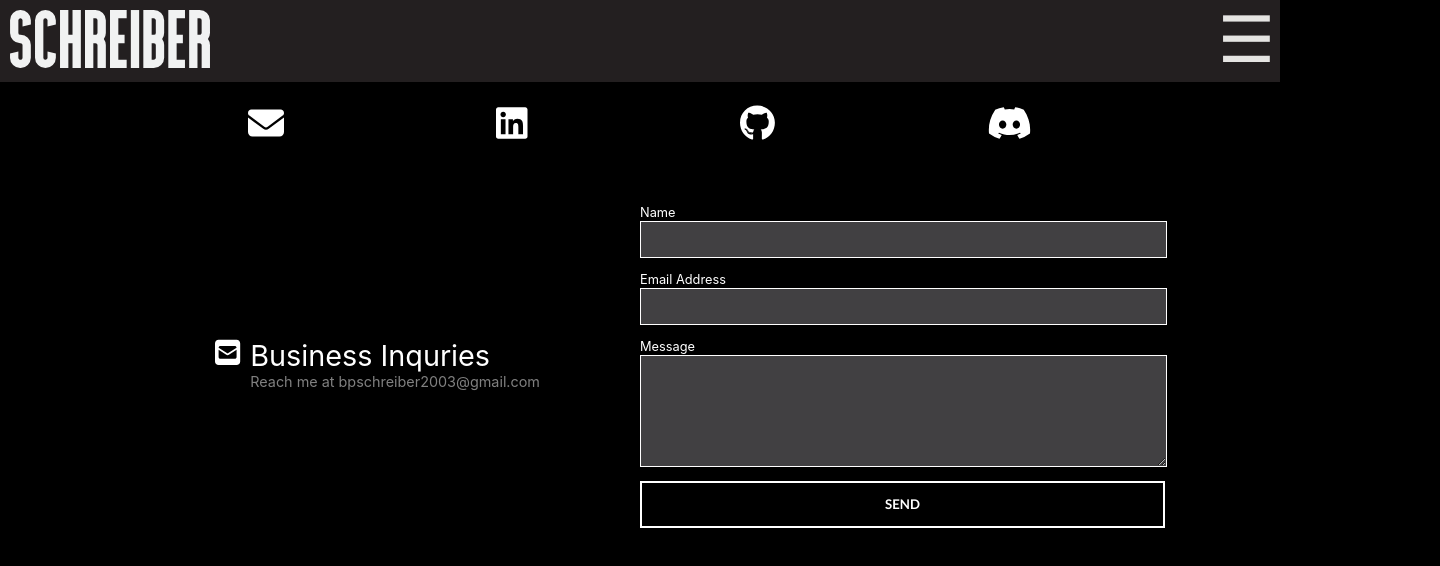
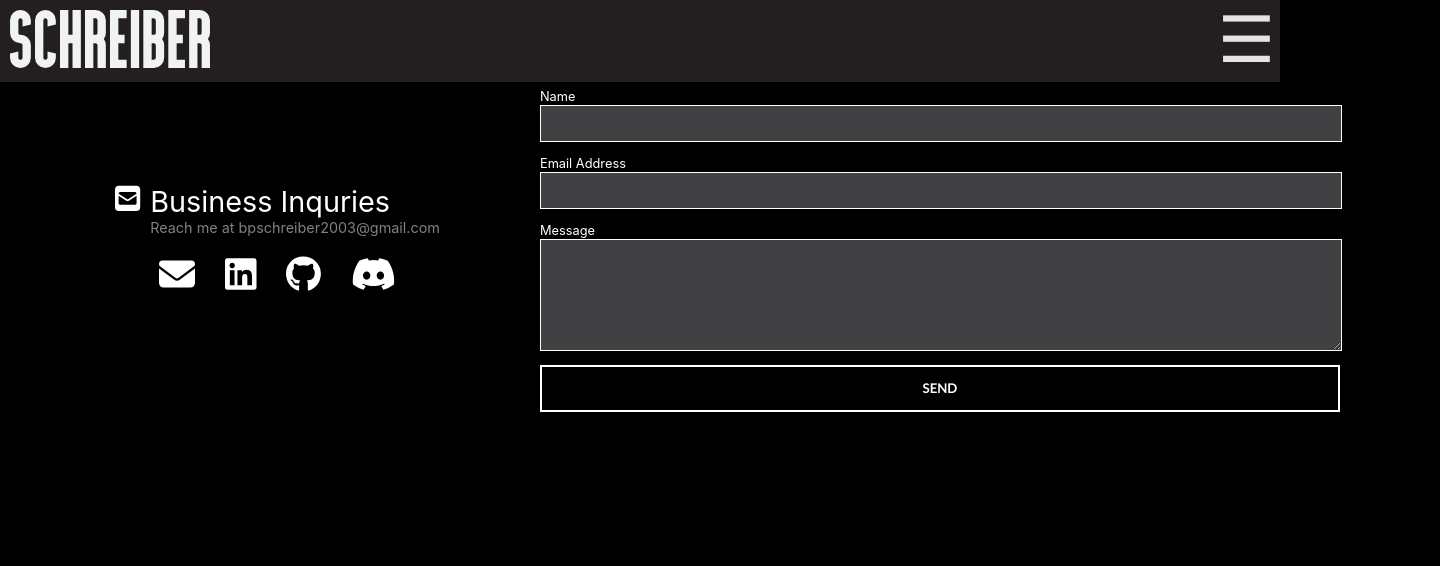
Before and after one commit to bens-schreiber/portfolio-2022, a React (Create React App) app: page /contact in a window 1280 px wide. Shown: the top 566 px of the page, 1440 px wide, since content can reach past the window. Built offline with nearby package versions, Linux system fonts and the light colour scheme.

Commit message:
UI touchups

```diff
--- a/src/index.tsx
+++ b/src/index.tsx
@@ -7,7 +7,7 @@ import reportWebVitals from './reportWebVitals';
 import './top-nav-bar/top-nav-bar.css'
 import './top-nav-bar/nav-menu-items.css'
 import './pages/home/components/quicklinks/quicklinks.css'
-import './pages/home/components/contact/contact.css'
+import './pages/contact/components/contact.css'
 import './pages/home/components/about/about.css'
 import './pages/home/home.css';
 import './pages/portfolio/portfolio.css'
--- a/src/pages/home/components/contact/contact.css
+++ b/src/pages/contact/components/contact.css
@@ -2,6 +2,7 @@
     margin: 20px;
     display: flex;
     justify-content: space-evenly;
+    gap: 30px;
     align-items: center;
 }
 
--- a/src/pages/home/components/contact/contact.tsx
+++ b/src/pages/contact/components/contact.tsx
@@ -10,7 +10,7 @@ export default function Contact(): JSX.Element {
                 <FontAwesomeIcon icon={faEnvelope} />
                 <span className="copy-tooltip">Copied to clipboard!</span>
             </a>
-            <a href="#" id="linkedin" className="contact-btn">
+            <a href="https://www.linkedin.com/in/benjamin-schreiber-a14aa219a/" id="linkedin" className="contact-btn">
                 <FontAwesomeIcon icon={faLinkedin} />
             </a>
             <a href="https://github.com/bens-schreiber" id="github" className="contact-btn">
--- a/src/pages/contact/contact-page.css
+++ b/src/pages/contact/contact-page.css
@@ -1,6 +1,8 @@
 .contact-inquries {
-    display: flex;
-    justify-content: center;
+    display: grid;
+    grid-template-columns: 1fr;
+    place-content: center;
+    place-items: center;
     color: white;
 }
 
@@ -68,8 +70,9 @@
 @media (min-width:1025px) {
     .contact {
         display: grid;
-        grid-template-columns: 1fr 1fr;
-        align-items: center;
+        grid-template-columns: min-content 800px;
+        place-content: center;
+        gap: 100px;
         padding: 0 100px;
     }
 }
--- a/src/pages/contact/contact-page.tsx
+++ b/src/pages/contact/contact-page.tsx
@@ -1,9 +1,8 @@
 import { faEnvelopeSquare } from "@fortawesome/free-solid-svg-icons"
 import { FontAwesomeIcon } from "@fortawesome/react-fontawesome"
-import Contact from "../home/components/contact/contact"
+import Contact from "./components/contact"
 export default function ContactPage() {
     return <>
-        <Contact />
         <div className="contact">
             <div className="contact-inquries">
                 <div className="business-inquries">
@@ -13,6 +12,7 @@ export default function ContactPage() {
                         <p>Reach me at bpschreiber2003@gmail.com</p>
                     </div>
                 </div>
+                <Contact />
             </div>
 
             <div className="contact-form">
--- a/src/pages/home/home.tsx
+++ b/src/pages/home/home.tsx
@@ -1,7 +1,7 @@
 import Logo from '../../assets/logo.svg'
 import { FblaSVG, WSULogo } from './components/about/assets';
 import { QuicklinkItem, Quicklinks } from './components/quicklinks/quicklinks';
-import Contact from './components/contact/contact';
+import Contact from '../contact/components/contact';
 import { About, Award } from './components/about/about';
 export default function Home(): JSX.Element {
     return <>
--- a/src/pages/tutor/tutor.tsx
+++ b/src/pages/tutor/tutor.tsx
@@ -36,7 +36,7 @@ export default function TutorPage() {
                 <div className="tp-feature anim3">
                     <FontAwesomeIcon icon={faStar} />
                     <h1>Focus</h1>
-                    <h2>Making Engineers, not Programmers</h2>
+                    <h2>Engineering, not just Programming</h2>
                 </div>
                 <div className="tp-feature anim4">
                     <FontAwesomeIcon icon={faQuestion} />
```
